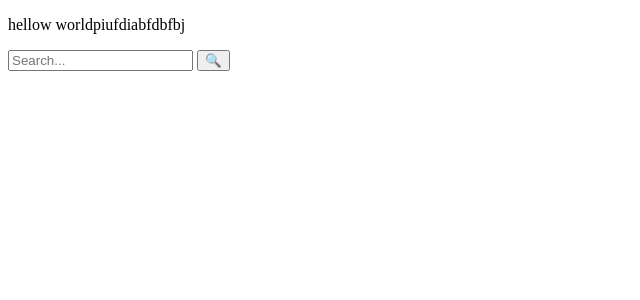
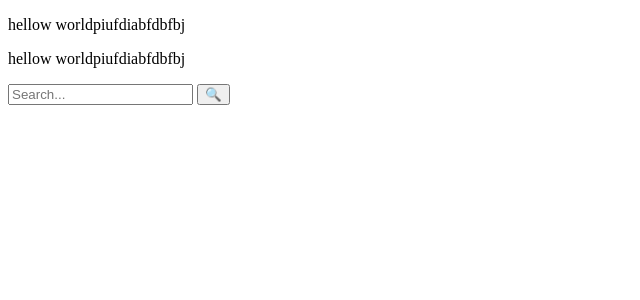
Before and after one commit to 5arav031k/Hackathon2024, a React (Create React App) app in the folder ai-front/: page / in a window 1280 px wide. Shown: the top 300 px of the page, without its empty margins (0-640 px from the left). Built offline with nearby package versions, Linux system fonts and the light colour scheme.

Commit message:
conflict test

```diff
--- a/ai-front/src/App.js
+++ b/ai-front/src/App.js
@@ -2,9 +2,10 @@ import './App.css';
 
 function App() {
   return (
-    <div className="App">
-      <p>hellow worldpiufdiabfdbfbj</p>
-    </div>
+      <div className="App">
+          <p>hellow worldpiufdiabfdbfbj</p>
+          <p>hellow worldpiufdiabfdbfbj</p>
+      </div>
   );
 }
 
```
